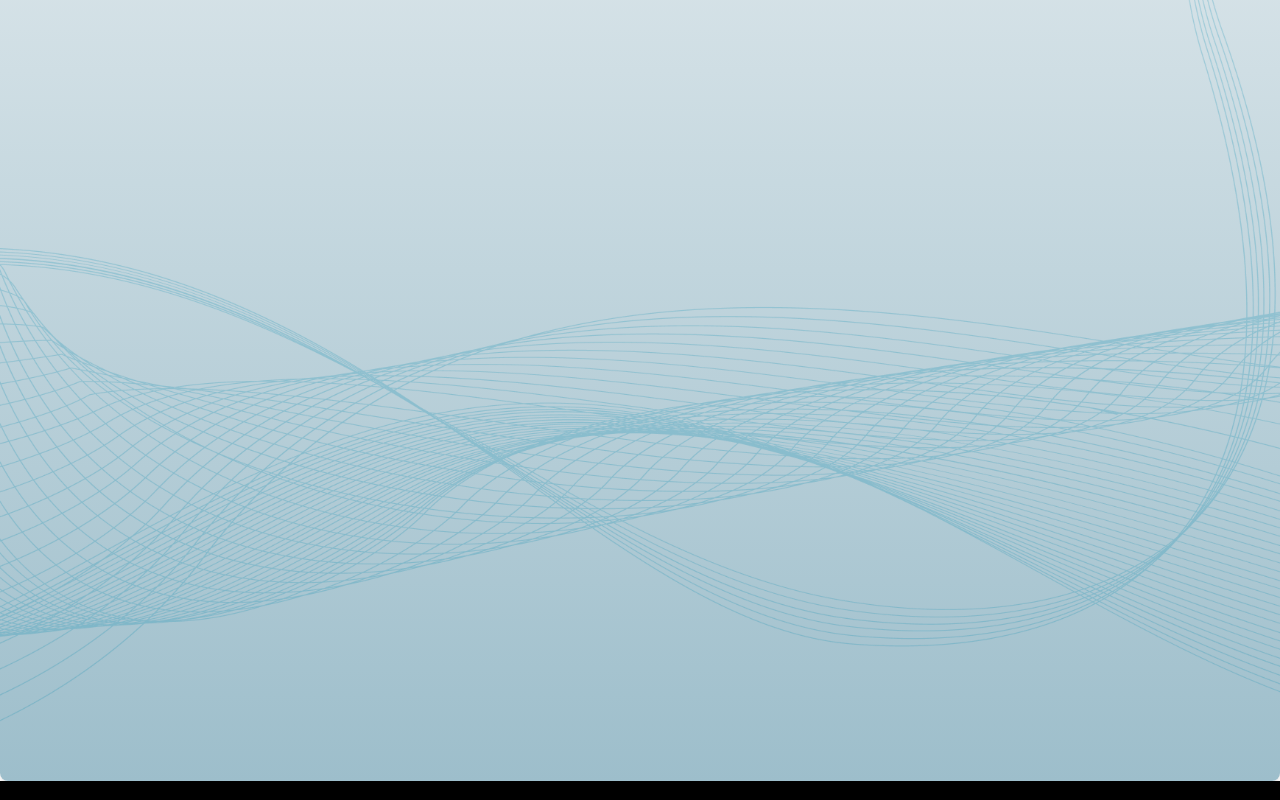
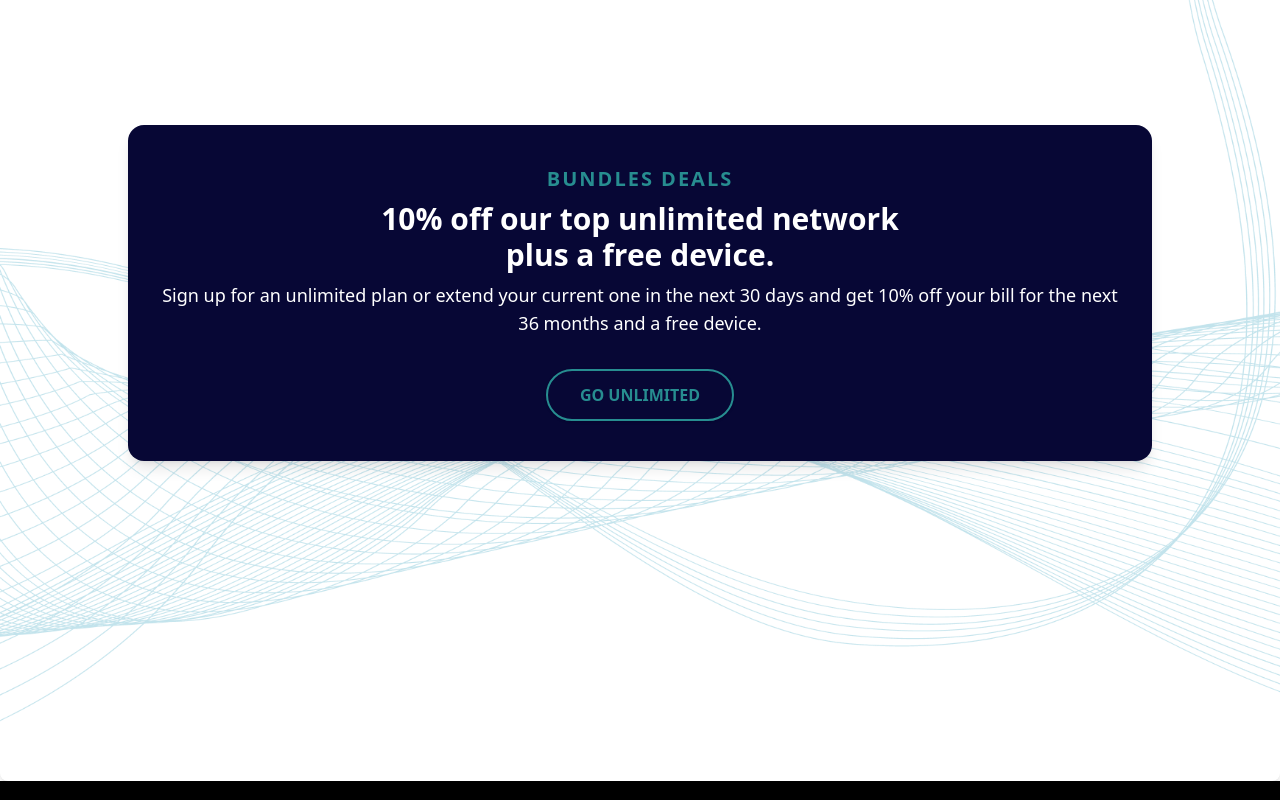
Before and after one commit to mvrzan/salesforce-connections-demo, a React (Vite) app in the folder client/: page / in a window 1280 px wide. Shown: the part 1460-2260 px from the top of the page. Built offline with nearby package versions, Linux system fonts and the light colour scheme; no server answers.

Commit message:
add discount element

```diff
--- a/client/src/components/Discount.tsx
+++ b/client/src/components/Discount.tsx
@@ -2,14 +2,28 @@ import backgroundImage from "../assets/background/LineArt_lines_internet_bgTrim2
 
 const Discount = () => {
   return (
-    <div className="w-full relative overflow-hidden rounded-lg shadow-md bg-gradient-to-b from-[#F9F9F9] to-[#9DBECB] flex items-center justify-center">
+    <div className="w-full relative overflow-hidden rounded-lg shadow-md flex items-center justify-center">
       <img
         src={backgroundImage}
         alt="Discount background art"
         className="w-full h-auto object-cover pointer-events-none select-none opacity-80 z-[1]"
       />
-      <div className="absolute inset-0 flex items-center justify-center z-10 text-center">
-        {/* Add discount content here if needed */}
+      <div className="absolute inset-0 flex items-end justify-center z-10 pb-80">
+        <div className="bg-[#070735] rounded-2xl px-8 py-10 max-w-5xl w-full flex flex-col items-center text-center text-white shadow-lg">
+          <h2 className="text-2xl md:text-xl font-bold mb-2 tracking-widest text-[#278D90]">BUNDLES DEALS</h2>
+          <p className="text-lg md:text-3xl font-semibold mb-2">
+            10% off our top unlimited network
+            <br />
+            plus a free device.
+          </p>
+          <p className="text-base md:text-lg mb-6">
+            Sign up for an unlimited plan or extend your current one in the next 30 days and get 10% off your bill for
+            the next 36 months and a free device.
+          </p>
+          <button className="mt-2 bg-transparent text-[#278D90] font-bold py-3 px-8 rounded-full shadow transition-colors hover:bg-[#278D90] hover:text-white border-2 border-[#278D90]">
+            GO UNLIMITED
+          </button>
+        </div>
       </div>
     </div>
   );
```
